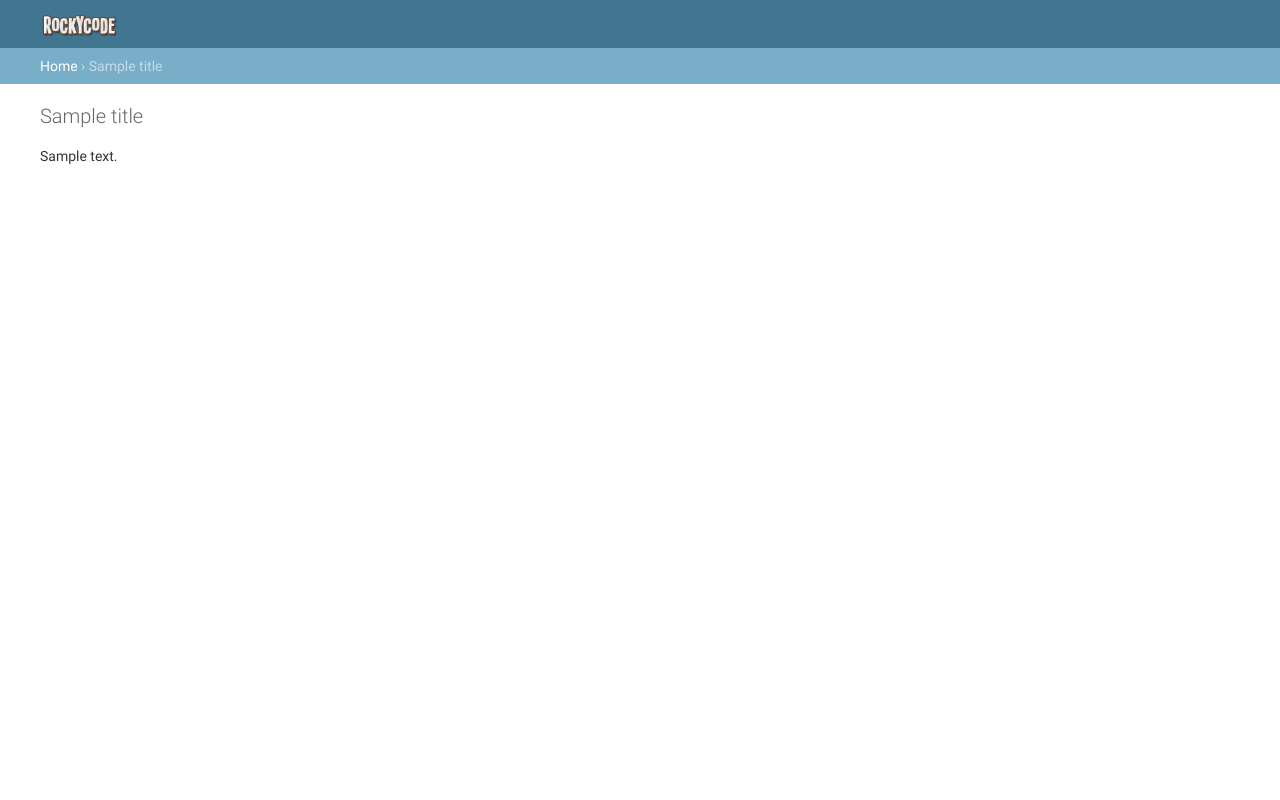
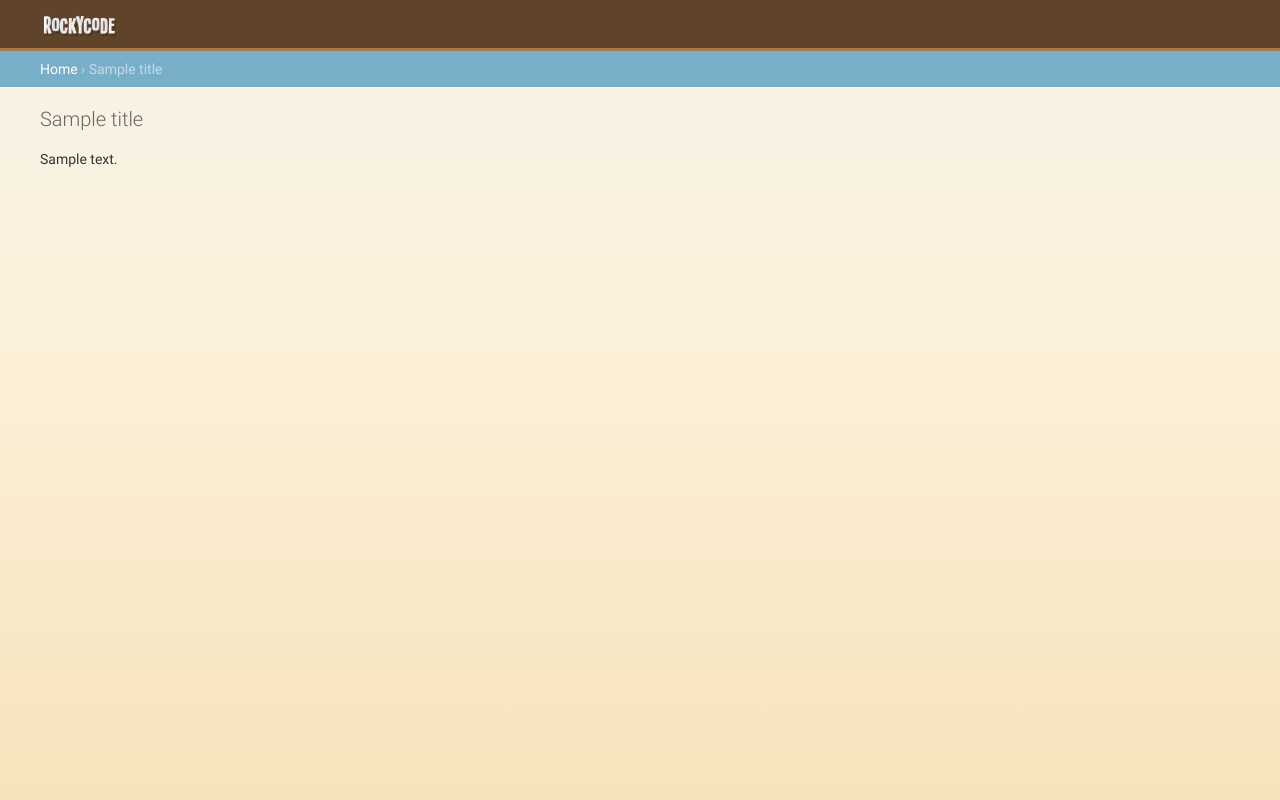
Before and after one commit to jaketrent/rockycode, a Django app: template rockycode/templates/admin/base_site.html in a window 1280 px wide. Run offline with Django 3.2, Linux system fonts and the light colour scheme; the template is opened without the code that fills it: most values are stand-ins (such as "Sample title", 1, 10 or a date in 2020); parts of the project's set-up code (start-up, migrations or seed data) failed here and were passed over.

Commit message:
A bit more rockycode feel on the admin

```diff
--- a/rockycode/templates/admin/base_site.html
+++ b/rockycode/templates/admin/base_site.html
@@ -3,9 +3,38 @@
 
 {% block title %}{{ title }} | {% trans 'RockyCode' %}{% endblock %}
 
+{% block extrastyle %}
+<style>
+  body {
+    background: #F7F3E8 !important; /* old browsers */
+    background: -moz-linear-gradient(top, #F7F3E8 0%, #FCF1DB 40%, #F7E3BB 100%) fixed !important; /* firefox */
+    background: -webkit-gradient(linear, left top, left bottom, color-stop(0%,#F7F3E8), color-stop(40%,#FCF1DB), color-stop(100%,#F7E3BB)) fixed !important; /* webkit */
+    filter: progid:DXImageTransform.Microsoft.gradient( startColorstr='#F7F3E8', endColorstr='#F7E3BB',GradientType=0 ) !important; /* ie */
+    background: -o-linear-gradient(top, #F7F3E8 0%,#FCF1DB 40%,#F7E3BB 100%) fixed !important; /* opera */
+  }
+  #site-name img {
+    height: 25px;
+  }
+  #header {
+    background: #604429;
+    border-bottom: solid 3px #a87848;
+  }
+  #branding h1 {
+    color: #fff;
+  }
+  .module h2, .module caption, .inline-group h2 {
+    background:#ccc url({{ STATIC_URL }}admin/img/admin/nav-bg.gif) bottom left repeat-x;
+    color: #604429;
+  }
+  a.section:link, a.section:visited {
+    color: #604429;
+  }
+</style>
+{% endblock %}
+
 {% block branding %}
 <h1 id="site-name">
-  <img src="{{ STATIC_URL }}images/title-med.png" style="height:25px;"/></h1>
+  <img src="{{ STATIC_URL }}images/title-med.png" /></h1>
 {% endblock %}
 
 {% block nav-global %}{% endblock %}
```
